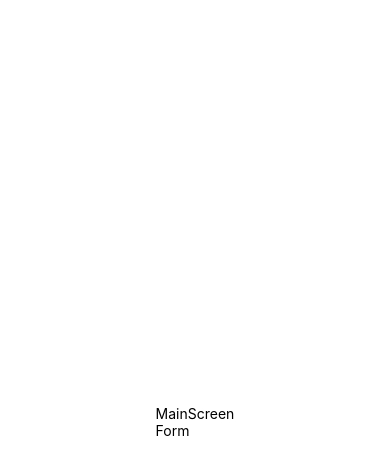
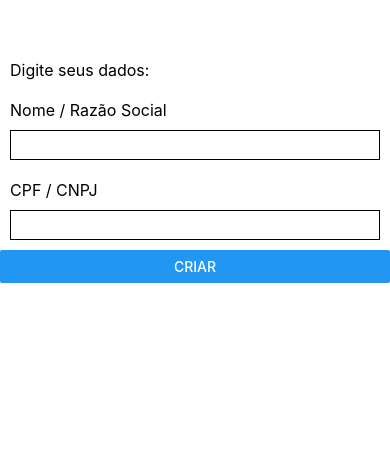
Before and after one commit to raonirenosto/ruptiva-code-challenge, a React Native app: screen / in a window 390 px wide. Shown: the top 474 px of the page. Built offline with nearby package versions, Linux system fonts and the light colour scheme.

Commit message:
Add Form initial features

```diff
--- a/App.js
+++ b/App.js
@@ -15,7 +15,6 @@ const styles = StyleSheet.create({
   container: {
     flex: 1,
     backgroundColor: '#fff',
-    alignItems: 'center',
-    justifyContent: 'center',
+    marginTop: 50
   },
 });
--- a/package.json
+++ b/package.json
@@ -8,6 +8,7 @@
     "eject": "expo eject"
   },
   "dependencies": {
+    "cpf-cnpj-validator": "^1.0.3",
     "expo": "~40.0.0",
     "expo-status-bar": "~1.0.3",
     "react": "16.13.1",
--- a/src/app/components/Form.js
+++ /dev/null
@@ -1,14 +0,0 @@
-import React from 'react';
-import { View, Text, StyleSheet } from 'react-native';
-
-const Form = () => {
-  return <View>
-    <Text>Form</Text>
-  </View>
-};
-
-const styles = StyleSheet.create({
-
-});
-
-export default Form;
--- /dev/null
+++ b/src/app/components/Form/Form.js
@@ -0,0 +1,113 @@
+import React, { useState } from 'react';
+import { View, Text, TextInput, Button, StyleSheet } from 'react-native';
+import { cpf, cnpj } from 'cpf-cnpj-validator';
+
+const Form = () => {
+  const [ name, setName ] = useState('');
+  const [ document, setDocument] = useState('');
+  const [ nameError, setNameError ] = useState('');
+  const [ documentError, setDocumentError ] = useState('');
+
+  const validate = () => {
+    const emptyField = 'Este campo é obrigatório'
+
+    if (name.length === 0) {
+      setNameError(emptyField);
+    } else {
+      setNameError('');
+    }
+
+    if (document.length === 0) {
+      setDocumentError(emptyField);
+    } else {
+      validateDocument();
+    }
+  }
+
+  const validateDocument = () => {
+    if (!cpf.isValid(document) && !cnpj.isValid(document)) {
+      setDocumentError('CPF ou CNPJ inválido');
+      console.log('inválido')
+    } else {
+      if (cpf.isValid(document)) {
+        setDocument(cpf.format(document));
+      } else {
+        setDocument(cnpj.format(document));
+      }
+      setDocumentError('');
+    }
+  }
+
+  const onFocus = () => {
+    let val = document
+    val = val.split(".").join("");
+	  val = val.split("-").join("");
+	  val = val.split("/").join("");
+
+    setDocument(val);
+  }
+
+  const onBlur = () => {
+    validateDocument();
+  }
+
+  return (
+    <View>
+      <Text style={styles.textStyle}>Nome / Razão Social</Text>
+      <TextInput
+        style={styles.textInputStyle}
+        value={name}
+        onChangeText={(newText) =>  {
+          setName(newText);
+        }}
+      />
+      { nameError.length > 0 ?
+        <Text style={styles.textErrorStyle}>
+          { nameError }
+        </Text> : null }
+
+      <Text style={styles.textStyle}>CPF / CNPJ</Text>
+      <TextInput
+        style={styles.textInputStyle}
+        textInputStyle="tel"
+        value={document}
+        keyboardType="number-pad"
+        onChangeText={(newText) => {
+          setDocument(newText);
+        }}
+        onFocus={() => onFocus()}
+        onBlur={() => onBlur()}
+      />
+
+      { documentError.length > 0 ?
+        <Text style={styles.textErrorStyle}>
+          {documentError}
+        </Text> : null }
+
+
+      <Button title="Criar" onPress={() => validate()}/>
+    </View>
+  );
+};
+
+const styles = StyleSheet.create({
+  textStyle: {
+    fontSize: 16,
+    marginLeft: 10,
+    marginTop: 10
+  },
+  textInputStyle: {
+    borderWidth: 1,
+    borderColor: 'black',
+    height: 30,
+    margin: 10
+  },
+  textErrorStyle: {
+    fontSize: 16,
+    marginLeft: 10,
+    marginBottom: 10,
+    color: 'red'
+  }
+});
+
+export default Form;
--- a/src/app/screens/MainScreen.js
+++ b/src/app/screens/MainScreen.js
@@ -1,16 +1,19 @@
 import React from 'react';
 import { View, Text, StyleSheet } from 'react-native';
-import Form from '../components/Form';
+import Form from '../components/Form/Form';
 
 const MainScreen = () => {
   return <View>
-    <Text>MainScreen</Text>
+    <Text style={styles.text}>Digite seus dados: </Text>
     <Form />
   </View>
 };
 
 const styles = StyleSheet.create({
-
+  text: {
+    fontSize: 16,
+    margin: 10
+  }
 });
 
 export default MainScreen;
```
Also changed, not shown: 1 other file (tests, documents, lock files or other folders).
